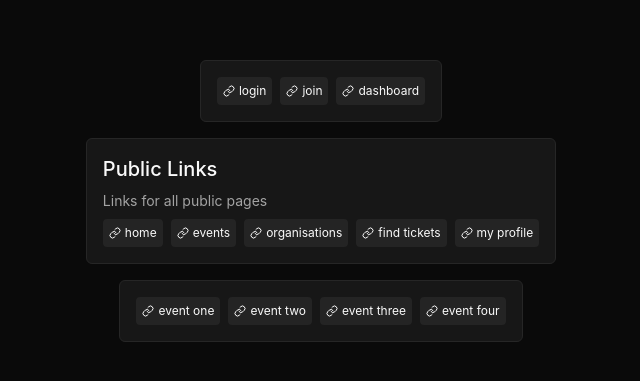
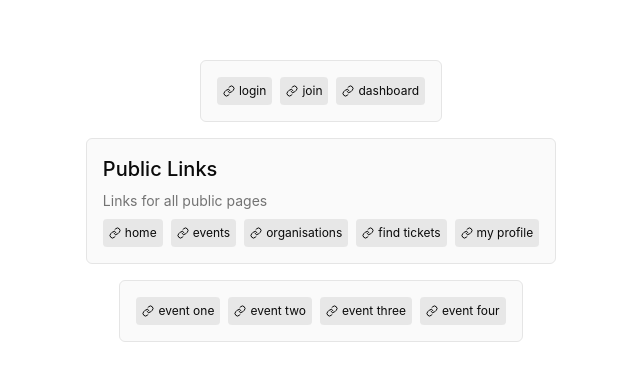
Before and after one commit to delmac-dev/event-management-app, a Next.js app: page /events in a window 1280 px wide. Shown: the part 199-580 px from the top of the page, without its empty margins (319-959 px from the left). Built offline with nearby package versions, Linux system fonts and the light colour scheme.

Commit message:
made starter light mode

```diff
--- a/app/layout.tsx
+++ b/app/layout.tsx
@@ -17,7 +17,7 @@ export default function RootLayout({children}: {children: React.ReactNode}) {
   return (
     <html lang="en" suppressHydrationWarning>
       <body>
-        <ThemeProvider attribute="class" defaultTheme="dark" enableSystem disableTransitionOnChange>
+        <ThemeProvider attribute="class" defaultTheme="light" enableSystem disableTransitionOnChange>
             {children}
         </ThemeProvider>
       </body>
--- a/components/starter.tsx
+++ b/components/starter.tsx
@@ -16,7 +16,7 @@ export type LinksProp = {
 
 export function StarterHeader({title, description, icon, links}: StarterProps){
     return (
-      <div className="mx-4 p-4 rounded-md border bg-neutral-900">
+      <div className="mx-4 p-4 rounded-md border bg-neutral-50">
         <h1 className="font-medium text-xl">{title}</h1>
         <p className="font-normal text-sm text-muted-foreground mt-2">{description}</p>
         <StarterLink links={links} />
@@ -26,9 +26,9 @@ export function StarterHeader({title, description, icon, links}: StarterProps){
 
 export function StarterLink({links, isPrimary}: {links: LinksProp[], isPrimary?: boolean}) {
     return (
-        <div className={cn("flex_center gap-2 justify-start mt-2 flex-wrap", isPrimary? "mx-4 mt-0 bg-neutral-900 p-4 rounded-md border" : "")}>
+        <div className={cn("flex_center gap-2 justify-start mt-2 flex-wrap", isPrimary? "mx-4 mt-0 bg-neutral-50 p-4 rounded-md border" : "")}>
             {links.map((link, _i)=>(
-                <Link key={_i} href={link.link} className="text-xs flex_center shrink-0 gap-1 5 p-1.5 rounded-sm bg-neutral-800/90 hover:bg-neutral-800 backdrop-blur-sm">
+                <Link key={_i} href={link.link} className="text-xs flex_center shrink-0 gap-1 5 p-1.5 rounded-sm bg-neutral-200/90 hover:bg-neutral-200 backdrop-blur-sm">
                     <LinkIcon className="h-3 w-3" />
                     {link.name}
                 </Link>
```
